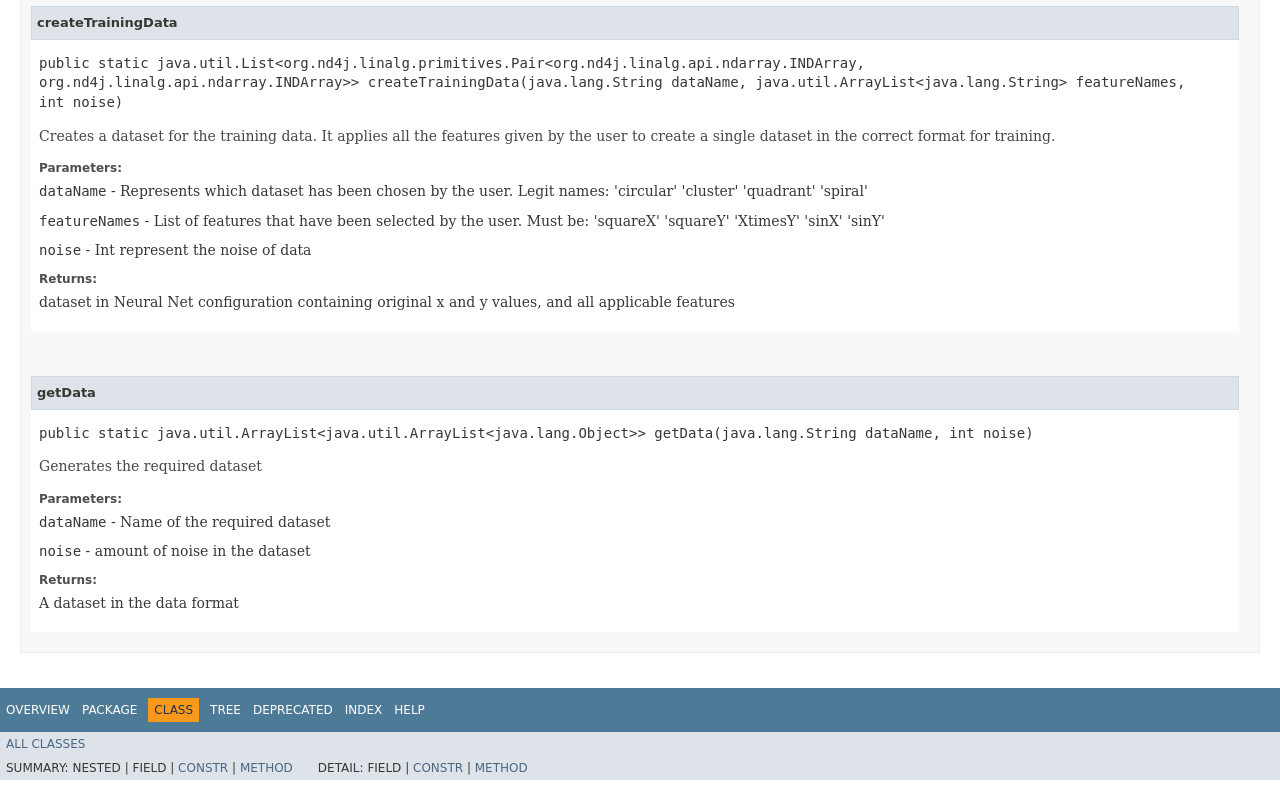
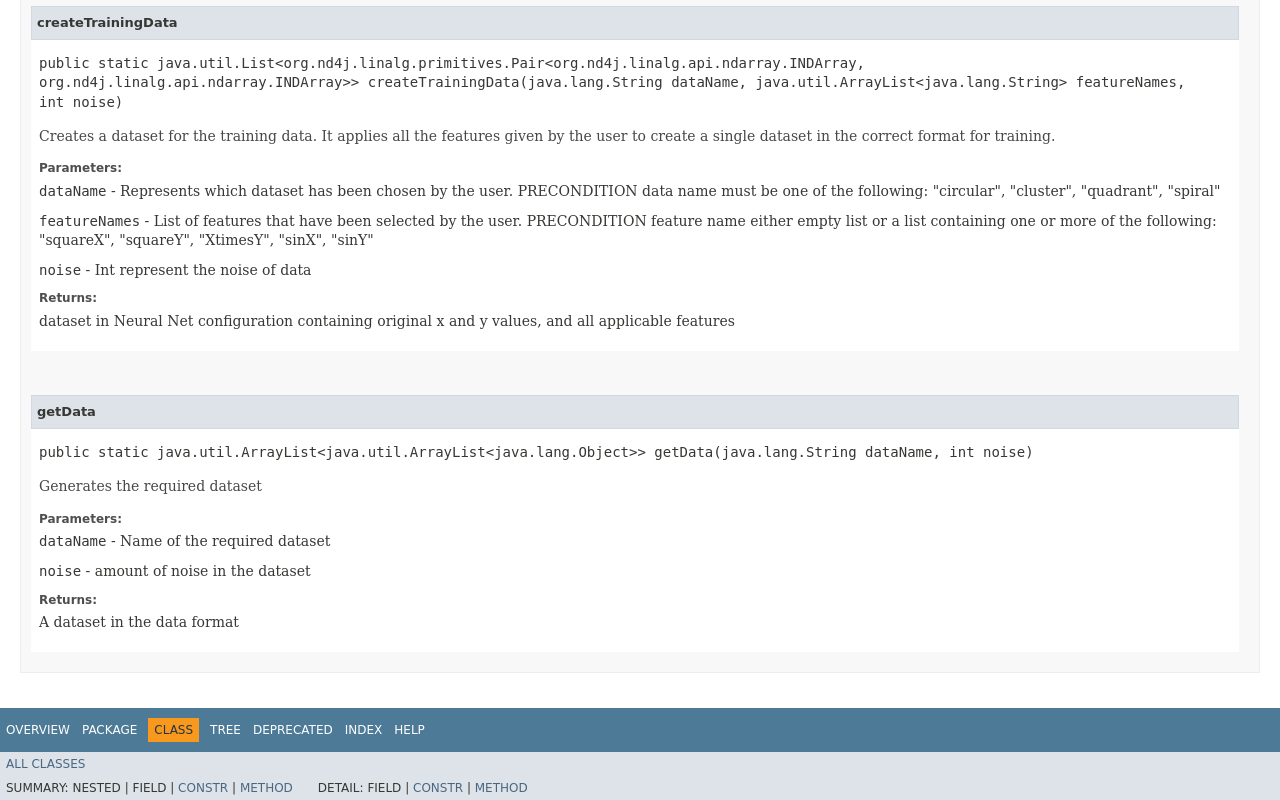
Before and after one commit to CSC207-2023Y-UofT/ai-playground, a plain HTML site: page docs/com/playground/playground/data/FeatureController.html in a window 1280 px wide. Shown: the part 1290-2090 px from the top of the page. Drawn offline with Linux system fonts and the light colour scheme; no server answers; a script that the page names is missing; a web font is replaced by a local one.

Commit message:
Deploying to docs from @ CSC207-2023Y-UofT/ai-playground@e382cc17242e1d587a5f02e6c55207edff293ccc 🚀

```diff
--- a/docs/com/playground/playground/data/FeatureController.html
+++ b/docs/com/playground/playground/data/FeatureController.html
@@ -247,10 +247,11 @@ extends java.lang.Object</pre>
  create a single dataset in the correct format for training.</div>
 <dl>
 <dt><span class="paramLabel">Parameters:</span></dt>
-<dd><code>dataName</code> - Represents which dataset has been chosen by the user. Legit names: 'circular'
-     'cluster' 'quadrant' 'spiral'</dd>
-<dd><code>featureNames</code> - List of features that have been selected by the user. Must be: 'squareX'
-     'squareY' 'XtimesY' 'sinX' 'sinY'</dd>
+<dd><code>dataName</code> - Represents which dataset has been chosen by the user.
+ PRECONDITION data name must be one of the following: "circular", "cluster", "quadrant", "spiral"</dd>
+<dd><code>featureNames</code> - List of features that have been selected by the user.  PRECONDITION feature name either empty
+                     list or a list containing one or more of the following: "squareX", "squareY", "XtimesY",
+                     "sinX", "sinY"</dd>
 <dd><code>noise</code> - Int represent the noise of data</dd>
 <dt><span class="returnLabel">Returns:</span></dt>
 <dd>dataset in Neural Net configuration containing original x and y values, and all
```
Also changed, not shown: docs/com/playground/playground/data/FeatureApplier.html (+2 -1 lines), docs/com/playground/playground/data/FeatureApplierFactory.html (+3 -2 lines), docs/com/playground/playground/data/SquareFeatureApplier.html (+4 -5 lines), 3 other files.
